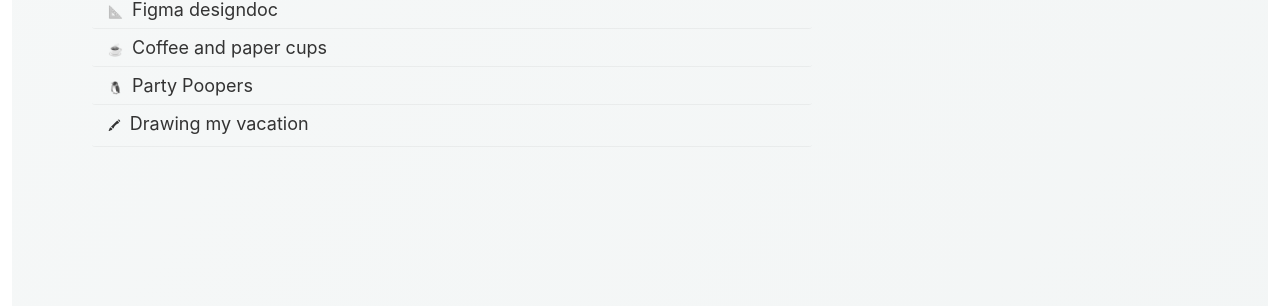
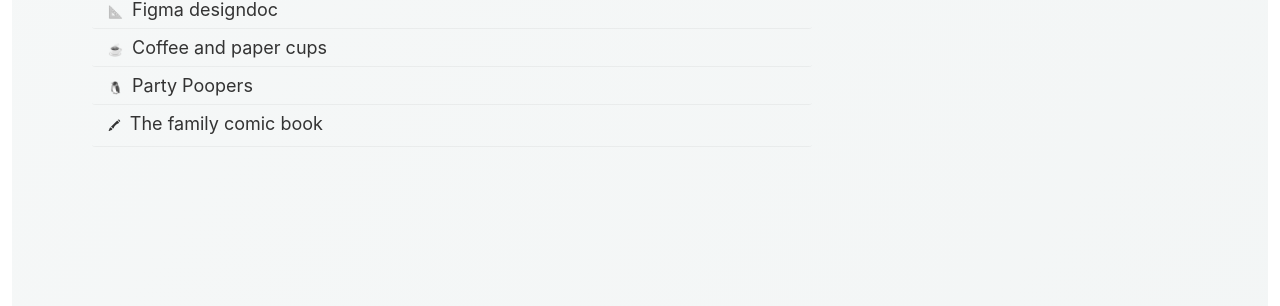
Before and after one commit to mamuso/mamuso.net, a Jekyll site: the page built from index.md, in a window 1280 px wide and 900 px high, scrolled down 605 px. Shown: the part 147-453 px from the top of the window. Built offline with Jekyll 4.4.1, drawn with Linux system fonts in a browser that asks for light colours.

Commit message:
Renaming the article before pouring the old text

```diff
--- a/_posts/2018-05-27-comic-vacations.markdown
+++ b/_posts/2018-05-27-family-comic-book.markdown
@@ -1,6 +1,6 @@
 ---
 layout: post
-title:  "Drawing my vacation"
+title:  "The family comic book"
 emoji: 🖍
 date:   2018-05-27
 ---
```
